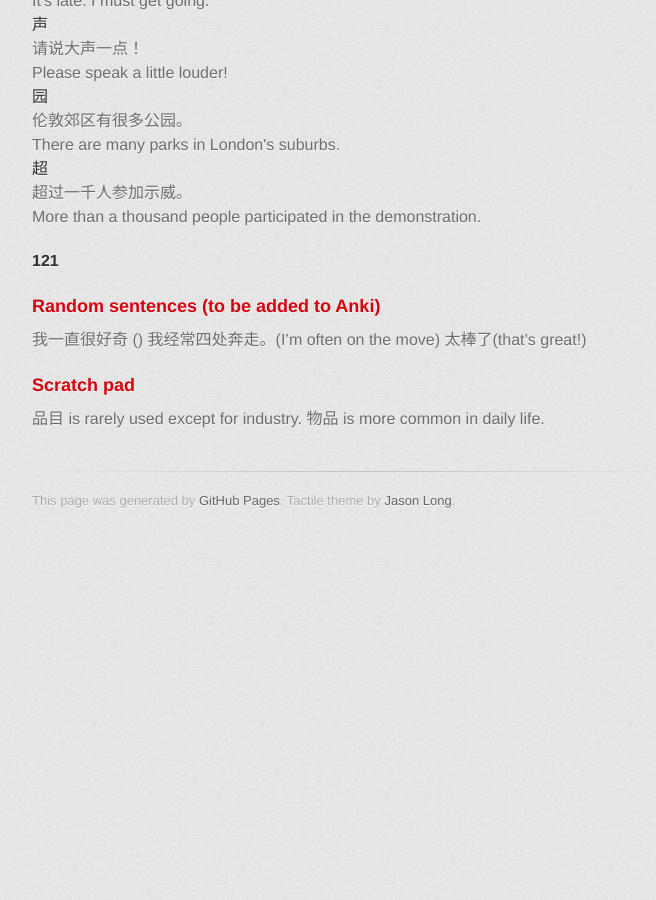
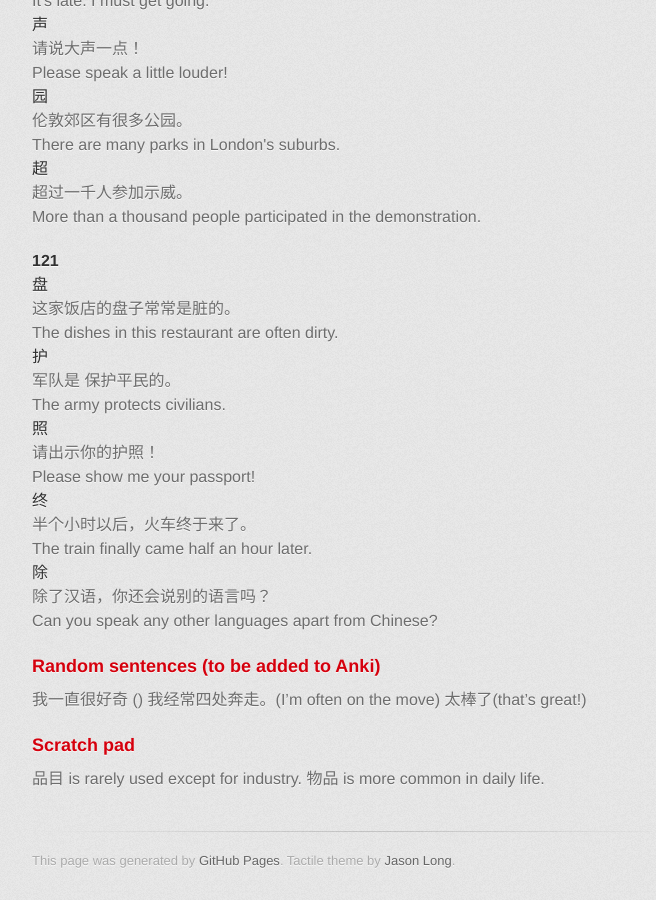
Before and after one commit to axiomiety/axiomiety.github.io, a Jekyll site: the page built from llog/mandarin.markdown, in a window 1280 px wide and 900 px high, scrolled down 8425 px. Shown: the whole window, without its empty margins (298-954 px from the left). Built offline with Jekyll 4.4.1, drawn with Linux system fonts in a browser that asks for light colours; nearby versions of some CDN libraries; some web fonts are replaced; before the commit the page ends 8965 px from its top, so only the background shows below that.

Commit message:
mandarin

```diff
--- a/llog/mandarin.markdown
+++ b/llog/mandarin.markdown
@@ -423,21 +423,21 @@ Character|Sentence|Translation
 #### 121
 
 <dl>
-  <dt></dt>
-  <dd></dd>
-  <dd></dd>
-  <dt></dt>
-  <dd></dd>
-  <dd></dd>
-  <dt></dt>
-  <dd></dd>
-  <dd></dd>
-  <dt></dt>
-  <dd></dd>
-  <dd></dd>
-  <dt></dt>
-  <dd></dd>
-  <dd></dd>
+  <dt>盘</dt>
+  <dd>这家饭店的盘子常常是脏的。</dd>
+  <dd>The dishes in this restaurant are often dirty.</dd>
+  <dt>护</dt>
+  <dd>军队是 保护平民的。</dd>
+  <dd>The army protects civilians.</dd>
+  <dt>照</dt>
+  <dd>请出示你的护照！</dd>
+  <dd>Please show me your passport!</dd>
+  <dt>终</dt>
+  <dd>半个小时以后，火车终于来了。</dd>
+  <dd>The train finally came half an hour later.</dd>
+  <dt>除</dt>
+  <dd>除了汉语，你还会说别的语言吗？</dd>
+  <dd>Can you speak any other languages apart from Chinese?</dd>
   <dt></dt>
   <dd></dd>
   <dd></dd>
```
